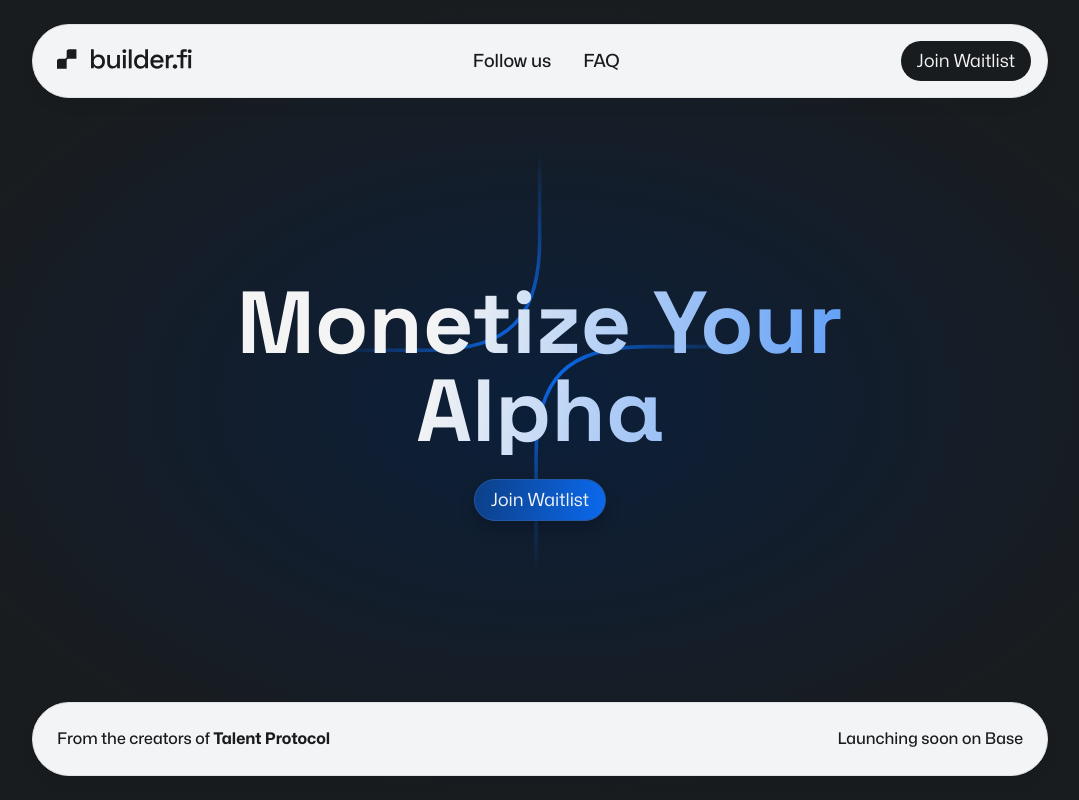
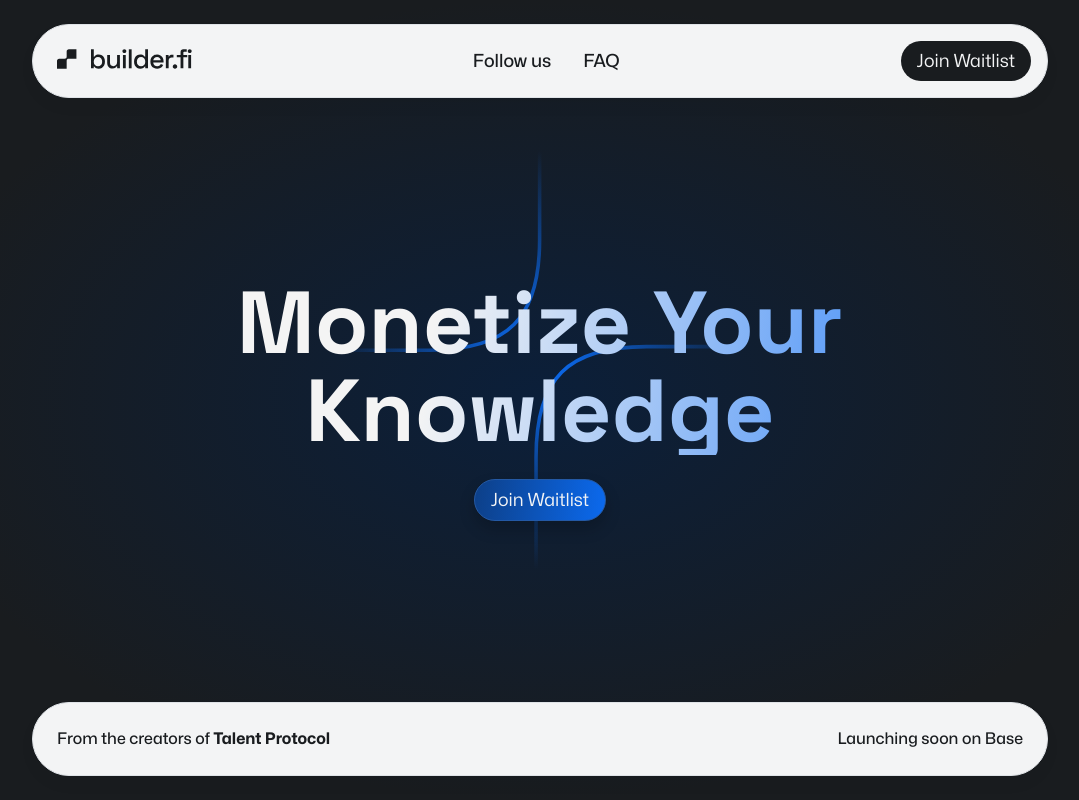
Before and after one commit to talentprotocol/builderfi-landing-page, a React (Vite) app: page / in a window 1280 px wide. Shown: the whole page, without its empty margins (100-1179 px from the left). Built offline with nearby package versions, Linux system fonts and the light colour scheme.

Commit message:
Update tag phrase

```diff
--- a/src/App.tsx
+++ b/src/App.tsx
@@ -111,7 +111,7 @@ function App() {
       <img id="background-logo" src={backLogo} />
 
       <div id="center-container">
-        <h1 id="main-title">Monetize Your Alpha</h1>
+        <h1 id="main-title">Monetize Your Knowledge</h1>
         <div id="center-button" onClick={joinWaitlist}>
           Join Waitlist
         </div>
```
